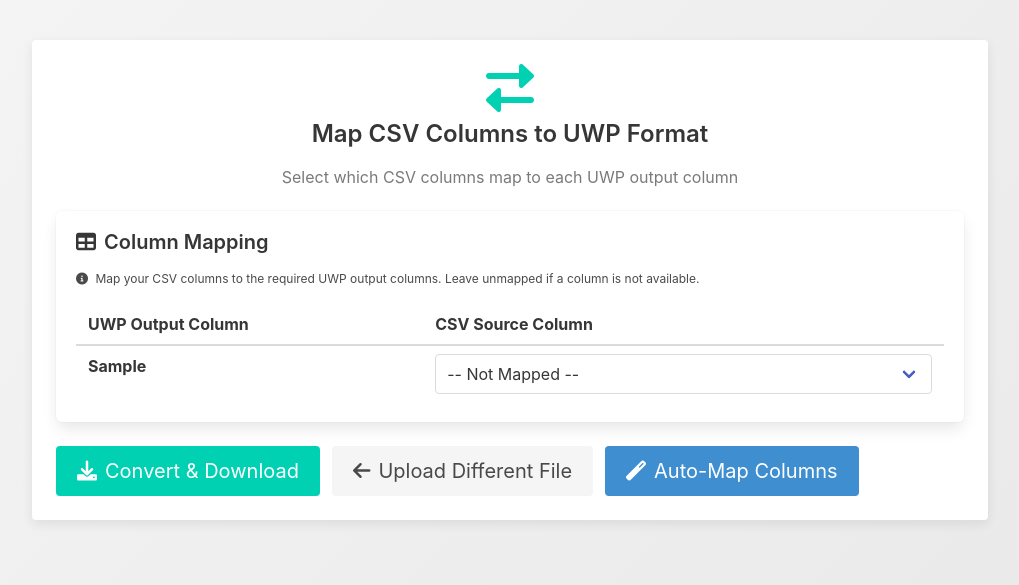
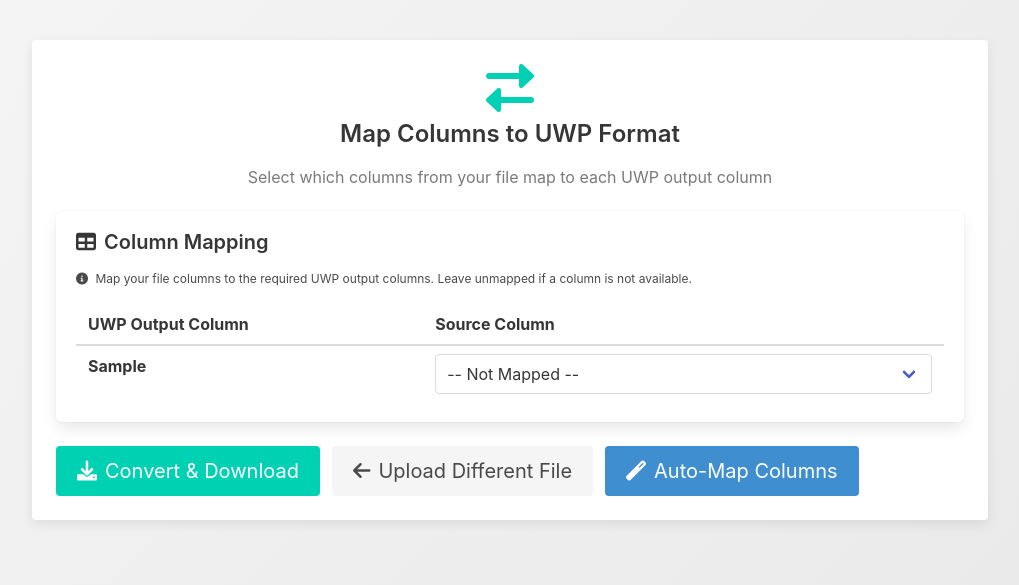
Before and after one commit to nathanjdarby/Unite-Toolbox, a Flask app: template archive/templates/csv2uwp_map.html in a window 1280 px wide. Shown: the part 52-637 px from the top of the page, without its empty margins (130-1149 px from the left). Run offline with Flask 2, Linux system fonts and the light colour scheme; the template is opened without the code that fills it: most values are stand-ins (such as "Sample title", 1, 10 or a date in 2020).

Commit message:
Refactor csv2uwp function to support both CSV and Excel file uploads, updating session variable names for clarity. Modify templates to reflect changes in file handling and improve user instructions for file uploads.

```diff
--- a/archive/flask_app.py
+++ b/archive/flask_app.py
@@ -66,14 +66,13 @@ def csv2uwp():
                 column_mapping = json.loads(column_mapping_json)
 
                 # Get the stored file path from session
-                if 'csv_file_path' not in session:
+                if 'data_file_path' not in session:
                     flash('Session expired. Please upload the file again.', 'danger')
                     return redirect(url_for('csv2uwp'))
 
-                # Read the file again (lazy load pandas)
-                file_path = session['csv_file_path']
-                pd = _get_pandas()
-                df = pd.read_csv(file_path, engine='c', low_memory=False)
+                # Read the file again (supports both CSV and Excel)
+                file_path = session['data_file_path']
+                df = DataProcessor.load_data_file(file_path)
 
                 # Convert with custom mapping
                 df_uwp = DataProcessor.convert_csv_to_uwp(df, column_mapping=column_mapping)
@@ -81,8 +80,8 @@ def csv2uwp():
                 # Clean up temporary file
                 if os.path.exists(file_path):
                     os.remove(file_path)
-                session.pop('csv_file_path', None)
-                session.pop('csv_columns', None)
+                session.pop('data_file_path', None)
+                session.pop('data_columns', None)
 
                 # Return converted file (optimized CSV writing)
                 output = io.StringIO()
@@ -99,7 +98,7 @@ def csv2uwp():
                 return redirect(url_for('csv2uwp'))
         else:
             # Initial file upload step
-            file = request.files.get('csv_file')
+            file = request.files.get('data_file')
             if not file or file.filename == '':
                 flash('No file selected', 'danger')
                 return redirect(request.url)
@@ -109,13 +108,12 @@ def csv2uwp():
                 file_path = os.path.join(UPLOAD_FOLDER, f'temp_{filename}')
                 file.save(file_path)
 
-                # Read CSV to get columns (lazy load pandas, optimized)
-                pd = _get_pandas()
-                df = pd.read_csv(file_path, engine='c', low_memory=False)
+                # Read file to get columns (supports both CSV and Excel)
+                df = DataProcessor.load_data_file(file_path)
 
                 # Store file path and columns in session
-                session['csv_file_path'] = file_path
-                session['csv_columns'] = list(df.columns)
+                session['data_file_path'] = file_path
+                session['data_columns'] = list(df.columns)
 
                 # Get UWP output columns
                 uwp_columns = DataProcessor.get_uwp_output_columns()
@@ -140,7 +138,7 @@ def csv2uwp():
                                 break
 
                 return render_template('csv2uwp_map.html',
-                                     csv_columns=session['csv_columns'],
+                                     csv_columns=session['data_columns'],
                                      uwp_columns=uwp_columns,
                                      auto_mapping=auto_mapping)
             except Exception as e:
--- a/archive/templates/csv2uwp_map.html
+++ b/archive/templates/csv2uwp_map.html
@@ -10,13 +10,13 @@
           ></i>
           <div style="clear: both"></div>
           <h3 class="title is-4 mb-1 mt-2" style="position: static !important">
-            Map CSV Columns to UWP Format
+            Map Columns to UWP Format
           </h3>
           <p
             class="subtitle is-6 has-text-grey mb-0"
             style="position: static !important; margin-top: 20px"
           >
-            Select which CSV columns map to each UWP output column
+            Select which columns from your file map to each UWP output column
           </p>
         </div>
 
@@ -29,7 +29,7 @@
             </h4>
             <p class="help mb-4">
               <i class="fas fa-info-circle mr-1"></i>
-              Map your CSV columns to the required UWP output columns. Leave
+              Map your file columns to the required UWP output columns. Leave
               unmapped if a column is not available.
             </p>
 
@@ -38,7 +38,7 @@
                 <thead>
                   <tr>
                     <th style="width: 40%">UWP Output Column</th>
-                    <th style="width: 60%">CSV Source Column</th>
+                    <th style="width: 60%">Source Column</th>
                   </tr>
                 </thead>
                 <tbody>
@@ -54,19 +54,19 @@
                           data-uwp-column="{{ uwp_col }}"
                         >
                           <option value="">-- Not Mapped --</option>
-                          {% for csv_col in csv_columns %}
+                          {% for source_col in csv_columns %}
                           <option
-                            value="{{ csv_col }}"
+                            value="{{ source_col }}"
                             {%
                             if
                             auto_mapping.get(uwp_col)
                             ==
-                            csv_col
+                            source_col
                             %}selected{%
                             endif
                             %}
                           >
-                            {{ csv_col }}
+                            {{ source_col }}
                           </option>
                           {% endfor %}
                         </select>
```
Also changed, not shown: archive/templates/csv2uwp.html (+8 -8 lines).
